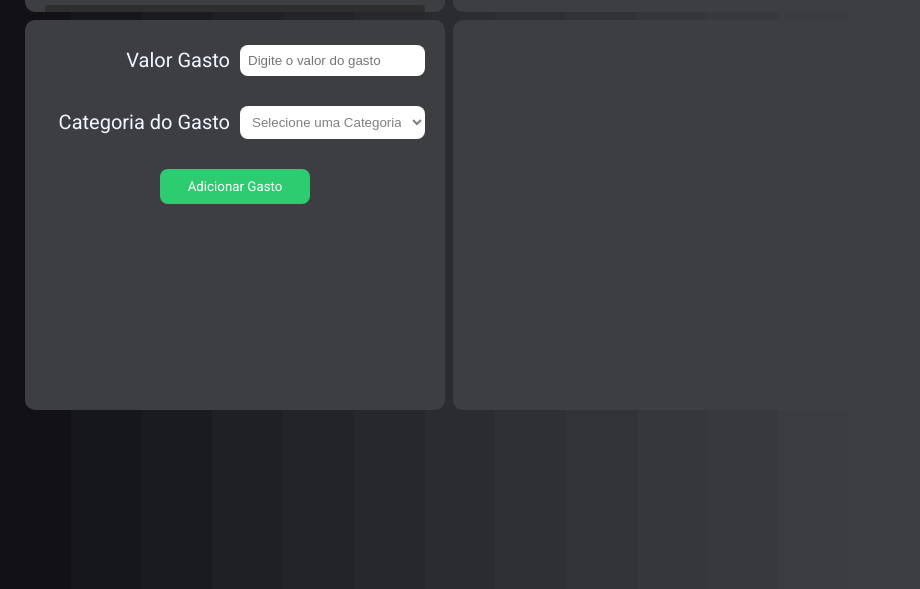
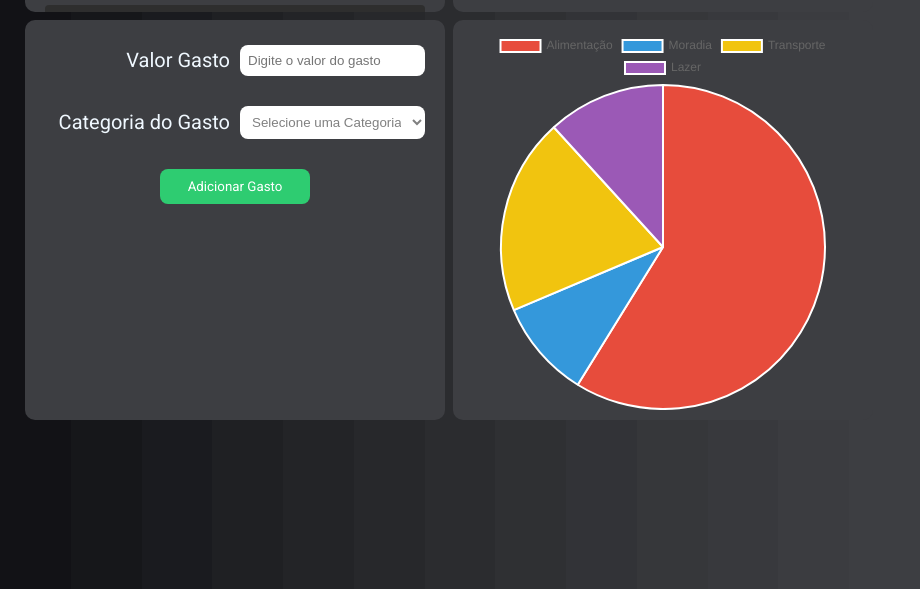
Before and after one commit to CaduDevWeb/Financial-Management-App, an Electron app: page src/renderer/index.html in a window 920 px wide. Shown: the part 211-800 px from the top of the page. Drawn offline with nearby package versions, Linux system fonts and the light colour scheme.

Commit message:
Front-End terminado

```diff
--- a/main.js
+++ b/main.js
@@ -1,7 +1,7 @@
 const {app, BrowserWindow} = require ('electron')
 const createWindow = () => {
     const mainWindow = new BrowserWindow({
-        width: 1200,
+        width: 920,
         height:800,
         autoHideMenuBar: false,
         webPreferences: {
@@ -11,7 +11,7 @@ const createWindow = () => {
         }
     })
     mainWindow.loadFile('src/renderer/index.html')
-    mainWindow.webContents.openDevTools();
+    //mainWindow.webContents.openDevTools();
 }
 
 app.whenReady().then(() => {
--- /dev/null
+++ b/src/renderer/charts.js
@@ -0,0 +1,34 @@
+// Dados para o grafico
+const data = {
+    labels: [ //Categorias de gastos
+        'Alimentação',
+        'Moradia',
+        'Transporte',
+        'Lazer'
+    ],
+    datasets: [{
+        labels: 'First piece',
+        data: [300, 50, 100, 60], // valores para cada fatia
+        backgroundColor: [
+            '#E74C3C',
+            '#3498DB',
+            '#F1C40F',
+            '#9B59B6'
+        ],
+        hoverOffset: 4 // efeito ao passar o mouse
+    }]
+};
+
+//Configuracao do Grafico
+const config = {
+    type: 'pie',// Tipo do Grafico
+    data: data,
+    option: {
+        responsive: true
+    }
+};
+
+//Renderizar o grafico
+const ctx = document.getElementById('pie-grafic').getContext('2d');
+//Cria o grafico
+const mygrafic = new Chart(ctx, config);
--- a/src/renderer/index.html
+++ b/src/renderer/index.html
@@ -55,6 +55,7 @@
         </div>
     </div>
     <script src="https://cdn.jsdelivr.net/npm/chart.js"></script>
+    <script src="charts.js"></script>
     <script src="app.js"></script>
 </body>
 </html>
```
